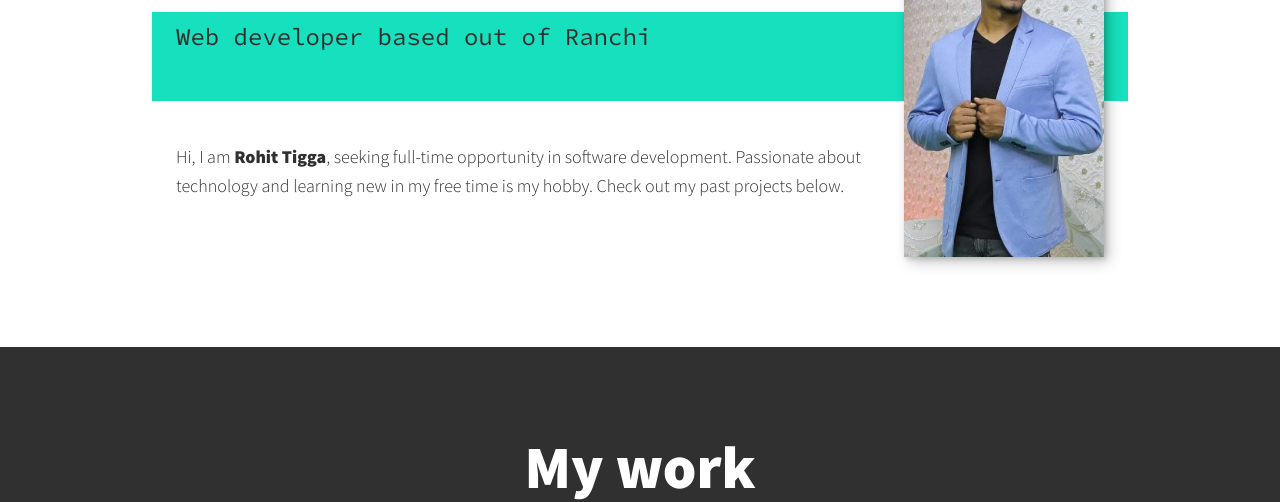
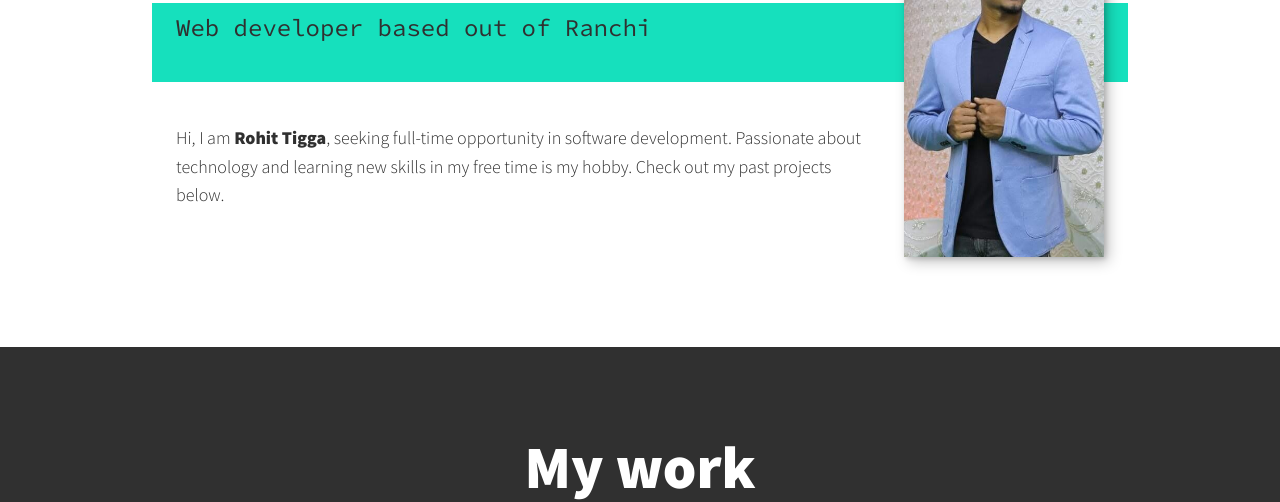
Before and after one commit to rohittigga95/rohittigga95.github.io, a plain HTML site: page index.html in a window 1280 px wide. Shown: the part 1289-1791 px from the top of the page. Drawn offline with nearby package versions, Linux system fonts and the light colour scheme.

Commit message:
Update index.html

```diff
--- a/index.html
+++ b/index.html
@@ -71,7 +71,7 @@
            <p class="section__subtitle section__subtitle--about">Web developer based out of Ranchi</p>
 
            <div class="about-me__body">
-               <p>Hi, I am <strong>Rohit Tigga</strong>, seeking full-time opportunity in software development. Passionate about technology and learning new in my free time is my hobby. Check out my past projects below.</p>
+               <p>Hi, I am <strong>Rohit Tigga</strong>, seeking full-time opportunity in software development. Passionate about technology and learning new skills in my free time is my hobby. Check out my past projects below.</p>
            </div>
 
            <img src="img/rohit-tigga-02.jpg" alt="Jane leaning against a bus" class="about-me__img">
```
